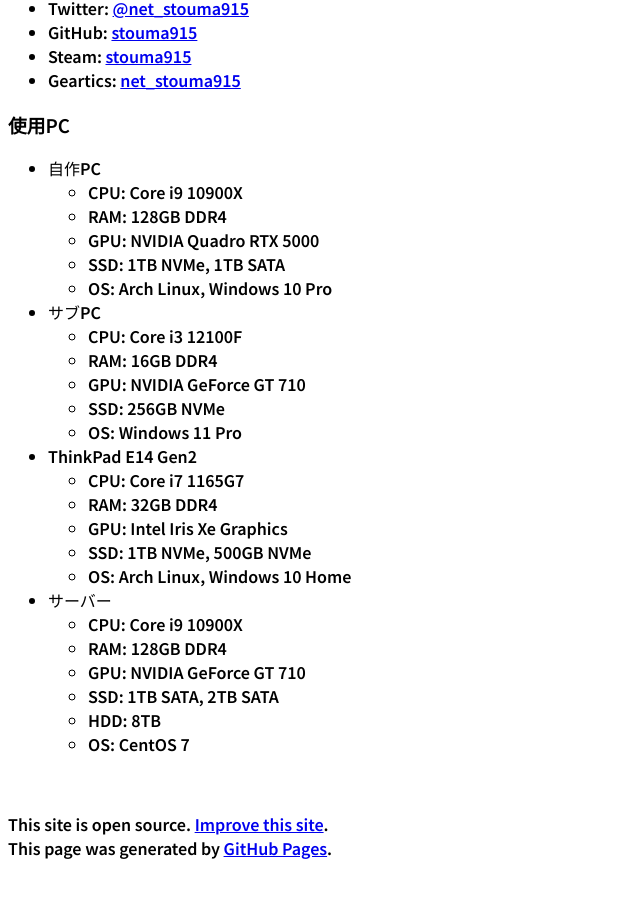
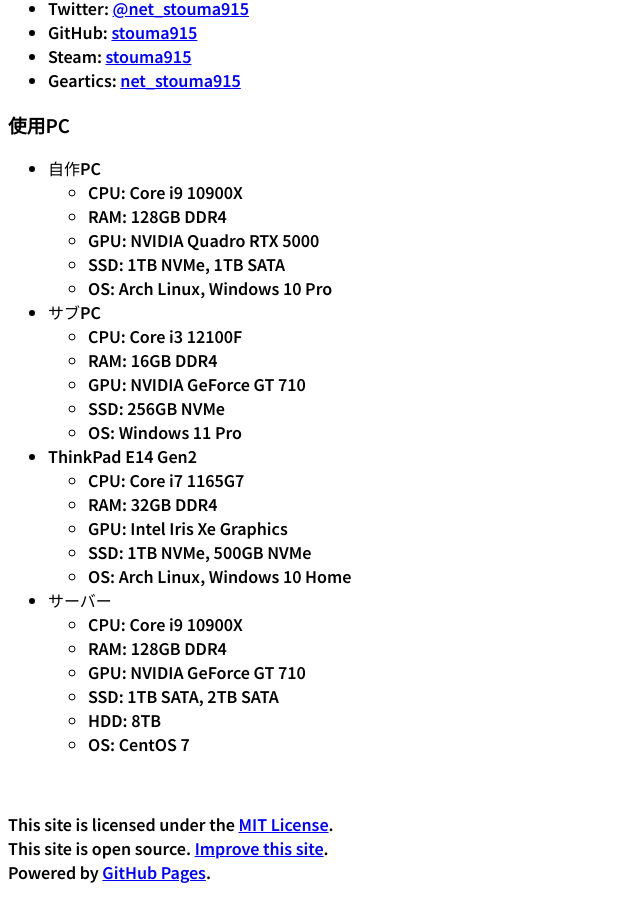
Before and after one commit to t-sasaki915/t-sasaki-net, a Jekyll site: the page built from docs/index.md, in a window 1280 px wide and 900 px high, scrolled down 1234 px. Shown: the whole window, without its empty margins (0-640 px from the left). Built offline with Jekyll 4.4.1, drawn with Linux system fonts in a browser that asks for light colours; Markdown is read by kramdown in place of the engine named in the settings; before the commit the page ends 2110 px from its top, so only the background shows below that.

Commit message:
Update default.html

```diff
--- a/docs/_layouts/default.html
+++ b/docs/_layouts/default.html
@@ -16,8 +16,9 @@
     {{ content }}
     <br>
     <p>
+      This site is licensed under the <a href="https://github.com/stouma915/stouma915-net/blob/main/LICENSE">MIT License</a>.<br>
       This site is open source. <a href="https://github.com/stouma915/stouma915-net/">Improve this site</a>.<br>
-      This page was generated by <a href="https://pages.github.com">GitHub Pages</a>.<br>
+      Powered by <a href="https://pages.github.com">GitHub Pages</a>.<br>
     </p>
   </body>
 </html>
```
